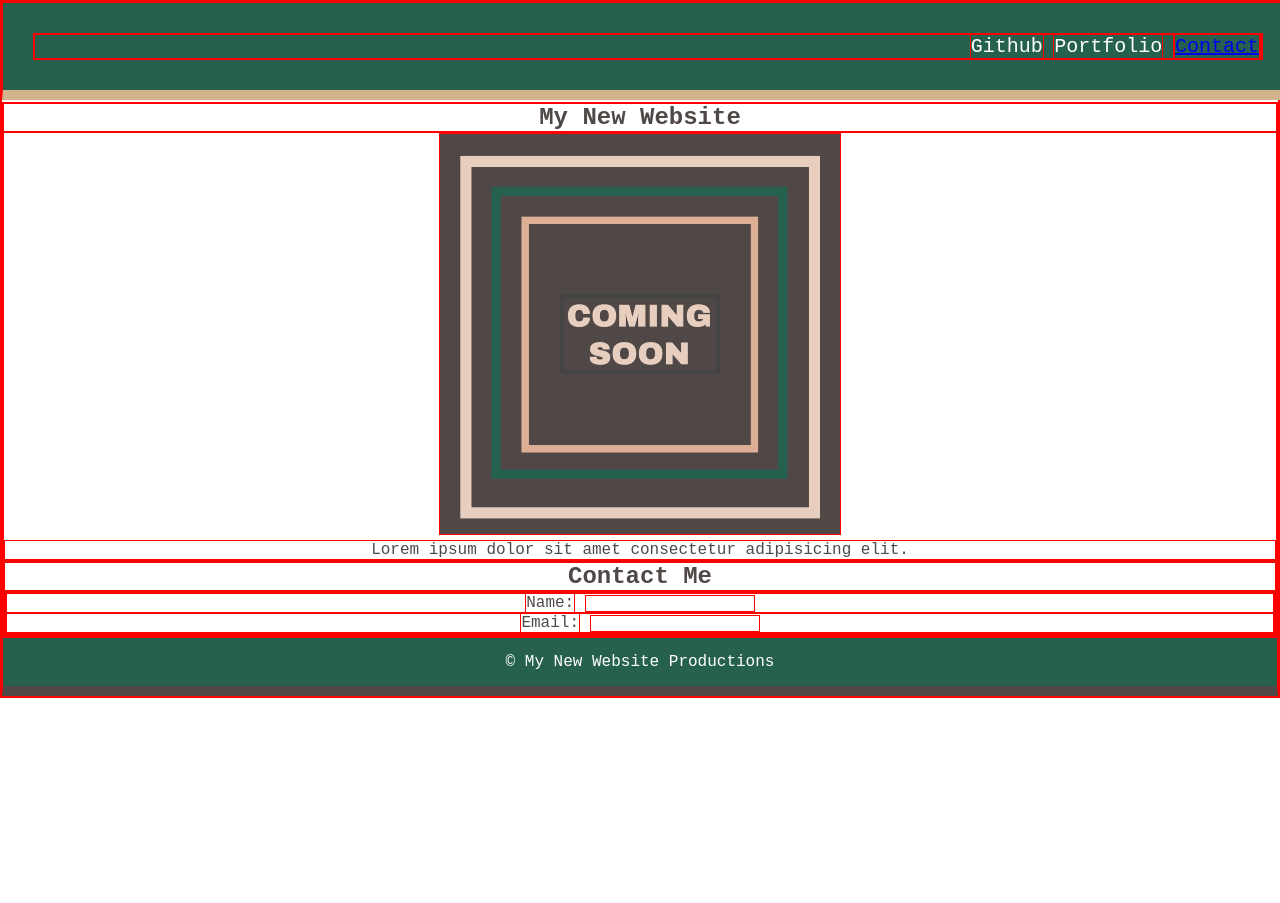
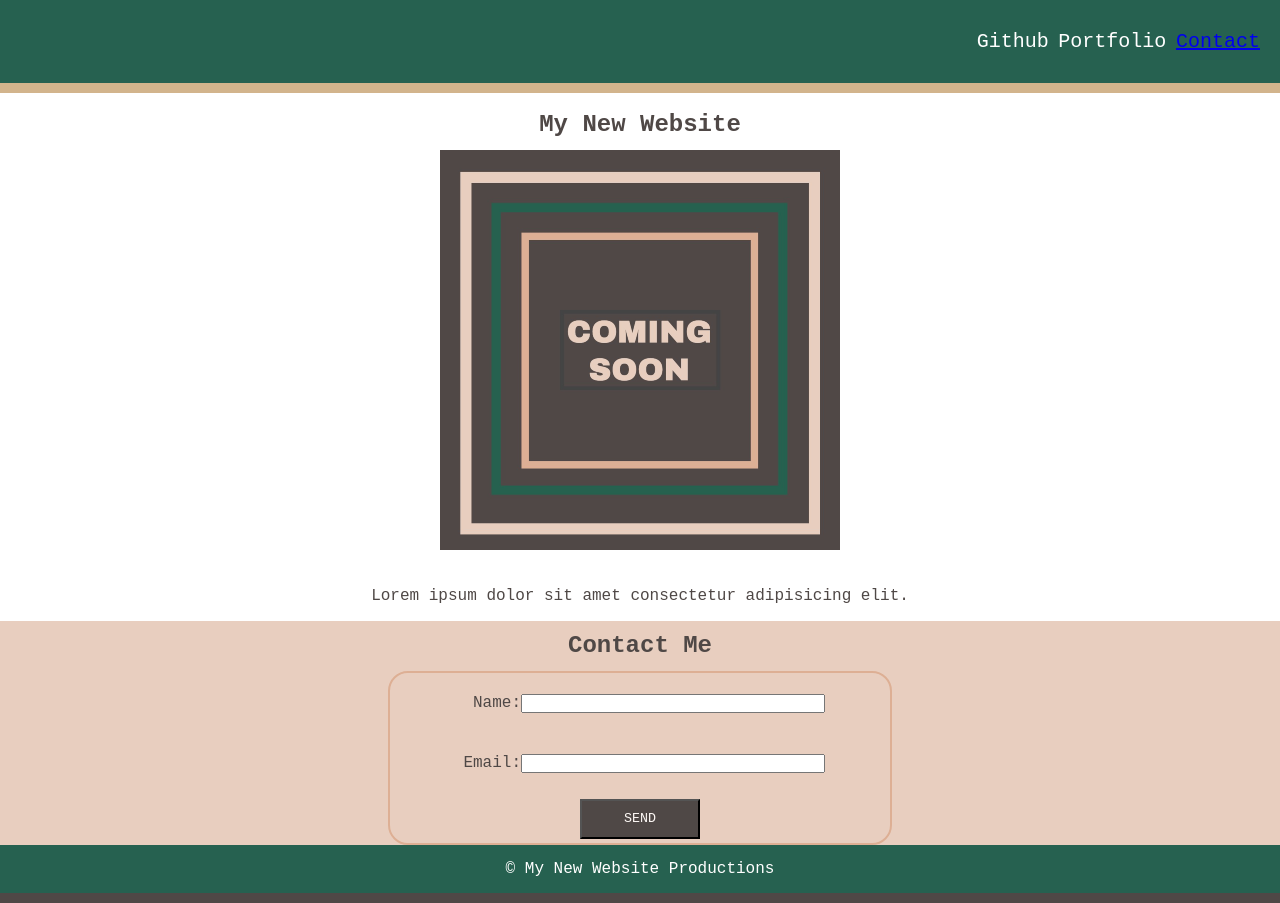
Before and after one commit to jmalon10/stu-mini-project-1, a plain HTML site: page index.html in a window 1280 px wide. Before the commit the page ends 800 px from the top, so only its background shows below. Drawn offline with Linux system fonts and the light colour scheme.

Commit message:
fixes all issues

```diff
--- a/assets/style.css
+++ b/assets/style.css
@@ -2,8 +2,7 @@
     margin: 0;
     padding: 0;
     font-family: 'Courier New', Courier, monospace;
-    border: 1px solid red;
-}
+   }
 header {
     position: fixed;
     width: 100%;
@@ -21,12 +20,40 @@ header nav ul li {
     font-size: 20px;
 }
 main {
-    margin-top: 100px;
+    padding-top: 100px;
     color: #4F4846;
     text-align: center;
+    line-height: 50px;
 }
-img {
 
+section {
+    background-color: #E8CEBF;
+}
+form {
+    border: 2px solid #DDAF94;
+    border-radius: 20px;
+    width: 500px;
+    margin: 0 auto;
+}
+
+form ul li {
+    display: block;
+    text-align: right;
+    margin:0px 60px 0px 40px;
+    padding: 5px;
+}
+label {
+    display: inline-block;
+    text-align: right;
+}
+input, textarea {
+    width: 300px;
+}
+button {
+height: 40px;
+  width: 120px;
+  background-color: #4F4846;
+  color: #FDF8F5;
 }
 footer {
     color: white;
--- a/index.html
+++ b/index.html
@@ -27,14 +27,16 @@
             <form>
                 <ul>
                     <li>
-                        <label for="name">Name:</label>
-                        <input type="text">
+                        <label for="name">Name:<input type="text" id="name" name="User-name"></label>
                     </li>
                     <li>
-                        <label for="email">Email:</label>
-                        <input type="text">
+                        <label for="email">Email:<input type="text" id="email" name="User-email"></label>
+
                     </li>
                 </ul>
+                <div>
+                    <button type="submit">SEND</button>
+                </div>
             </form>
         </section>
     </main>
```
